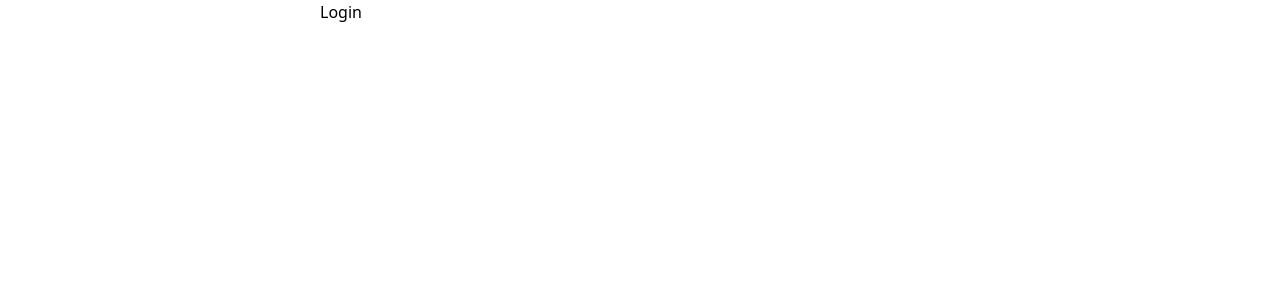
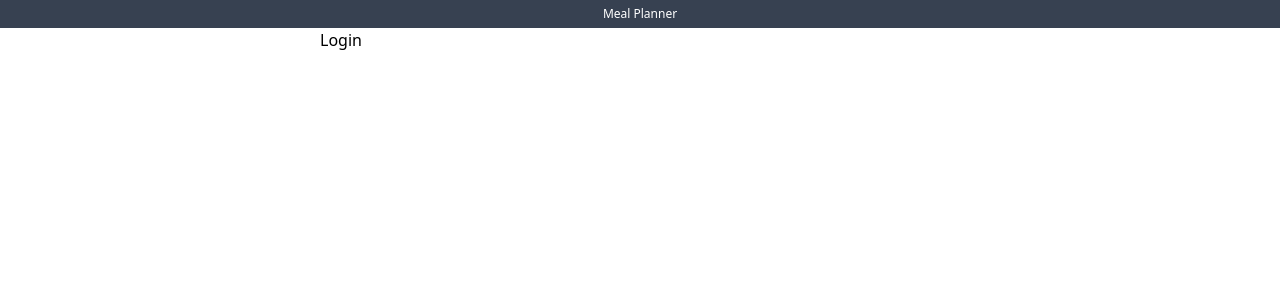
Before and after one commit to rttll/mongo-example, a React (Create React App) app: page /login in a window 1280 px wide. Shown: the top 300 px of the page. Built offline with nearby package versions, Linux system fonts and the light colour scheme.

Commit message:
Add app header and context

```diff
--- a/src/components/App.js
+++ b/src/components/App.js
@@ -6,21 +6,30 @@ import {
   Link
 } from "react-router-dom";
 
+import AppHeader from './AppHeader'
 import Home from './Home'
 import Meals from './Meals'
 import Day from './Day'
 import Login from './Login'
+import AppContext from '../services/app-context'
 import './App.css';
 
 function App() {
+  const defaultText = 'Meal Planner'
+  const [headerText, setHeaderText] = useState(defaultText)
+
+  const defaultHeader = {
+    text: headerText,
+    set: (text = defaultText) => {
+      setHeaderText(text)
+    }
+  }
+
   return (
+    <AppContext.Provider value={defaultHeader}>
       <Router>
         <div className="flex flex-col items-center w-screen min-h-screen bg-white">
-        <header className="fixed top-0 left-0 flex w-full">
-          {/* <Link className="p-1 text-sm cursor-pointer hover:bg-red-300" to="/">Home</Link>
-          <Link className="p-1 text-sm cursor-pointer hover:bg-red-300" to="/meals">Meals</Link>
-          <Link className="p-1 text-sm cursor-pointer hover:bg-red-300" to="/login">Login</Link> */}
-        </header>
+          <AppHeader />
           <div
             style={{minHeight: '400px'}}
             className="relative w-full md:w-1/2"
@@ -42,6 +51,7 @@ function App() {
           </div>
         </div>
       </Router>
+    </AppContext.Provider>
   )
 }
 
--- /dev/null
+++ b/src/components/AppHeader.js
@@ -0,0 +1,16 @@
+import { useContext } from 'react'
+import AppContext from '../services/app-context'
+
+function AppHeader() {
+  const context = useContext(AppContext)
+  return (
+    <header className="flex items-center justify-center w-full">
+      <i className="py-2 m-0 text-xs leading-none">&nbsp;</i>
+      <h1 className="fixed top-0 left-0 z-10 w-full py-2 text-xs font-medium leading-none text-center text-white bg-gray-700 " >
+        { context.text }
+      </h1>
+    </header>
+  )
+}
+
+export default AppHeader
--- a/src/components/Day.js
+++ b/src/components/Day.js
@@ -1,6 +1,8 @@
-import React, { useEffect, useState } from "react";
+import React, { useEffect, useState, useContext } from "react";
 import moment from 'moment'
 import API from '../services/api'
+import AppContext from '../services/app-context'
+
 import {
   Switch,
   Route,
@@ -29,11 +31,15 @@ function Day() {
   const [day, setDay] = useState(null)
   const [meals, setMeals] = useState([])
   const [isAdding, setIsAdding] = useState(false)
+  const context = useContext(AppContext)
 
   useEffect(() => {
+    context.set('Loading...')
     API.get('days?id=' + id)
       .then((resp) => {
-        setDay({...resp.day, ...{date: moment(resp.day.date)}})
+        let date = moment(resp.day.date)
+        setDay({...resp.day, ...{date: date}})
+        context.set(date.format('dddd'))
       })
       .catch(console.error)
   }, [])
@@ -65,7 +71,6 @@ function Day() {
 
   return (
     <>
-      <h1 style={{fontSize: '8px'}} className="p-1 font-medium text-center text-white bg-gray-700">{day && day.date.format('dddd')}</h1>
       <Switch>
         <Route path={path}>
           <ul>
@@ -96,7 +101,6 @@ function Day() {
               <MealList
                 exclude={day.meals}
                 onItemClick={addMeal}
-                  // style={{maxHeight: `30px`}}
                 className="flex flex-col h-full overflow-y-auto bg-white border border-gray-200 rounded-t-xl"
               />
             </motion.div>
@@ -113,7 +117,6 @@ function Day() {
           }
 
         </Route>
-
       </Switch>
     </>
   )
--- a/src/components/Home.js
+++ b/src/components/Home.js
@@ -1,7 +1,8 @@
-import React, { useState, useEffect } from "react";
+import React, { useState, useEffect, useContext } from "react";
 import { AnimatePresence, motion } from "framer-motion";
 import moment from 'moment'
 import API from '../services/api'
+import AppContext from '../services/app-context'
 import { list } from '../util/motion'
 
 import {
@@ -13,10 +14,11 @@ function Home() {
   window.moment = moment
   const [addingDay, setaddingDay] = useState(false)
   const [days, setDays] = useState([])
-
+  const context = useContext(AppContext)
   let { path, url } = useRouteMatch();
 
   useEffect(() => {
+    context.set()
     API.get('days')
       .then((resp) => {
         setDays(resp.days.map(obj => {
@@ -70,7 +72,7 @@ function Home() {
         </AnimatePresence>
       </ul>
       <a href="#" onClick={ addDay } className="block p-4 my-8 text-lg text-center text-blue-400 bg-blue-100">+</a>
-      <div className="p-1 bg-blue-600">
+      <div className="p-1">
         { days.length > 0 && <a href="#" onClick={ clear } className="inline-block p-4 my-8 text-lg text-red-600">X</a> }
       </div>
     </>
--- /dev/null
+++ b/src/services/app-context.js
@@ -0,0 +1,16 @@
+import React from 'react'
+
+const defaultText = 'Meal Planner'
+
+// const AppContext = React.createContext({
+//   header: {
+//     text: defaultText
+//   },
+//   set: () => {}
+// });
+
+export default React.createContext({
+  text: defaultText,
+  foo: '',
+  set: () => {}
+})
```
Lines whose indentation alone changed are shown as unchanged.
